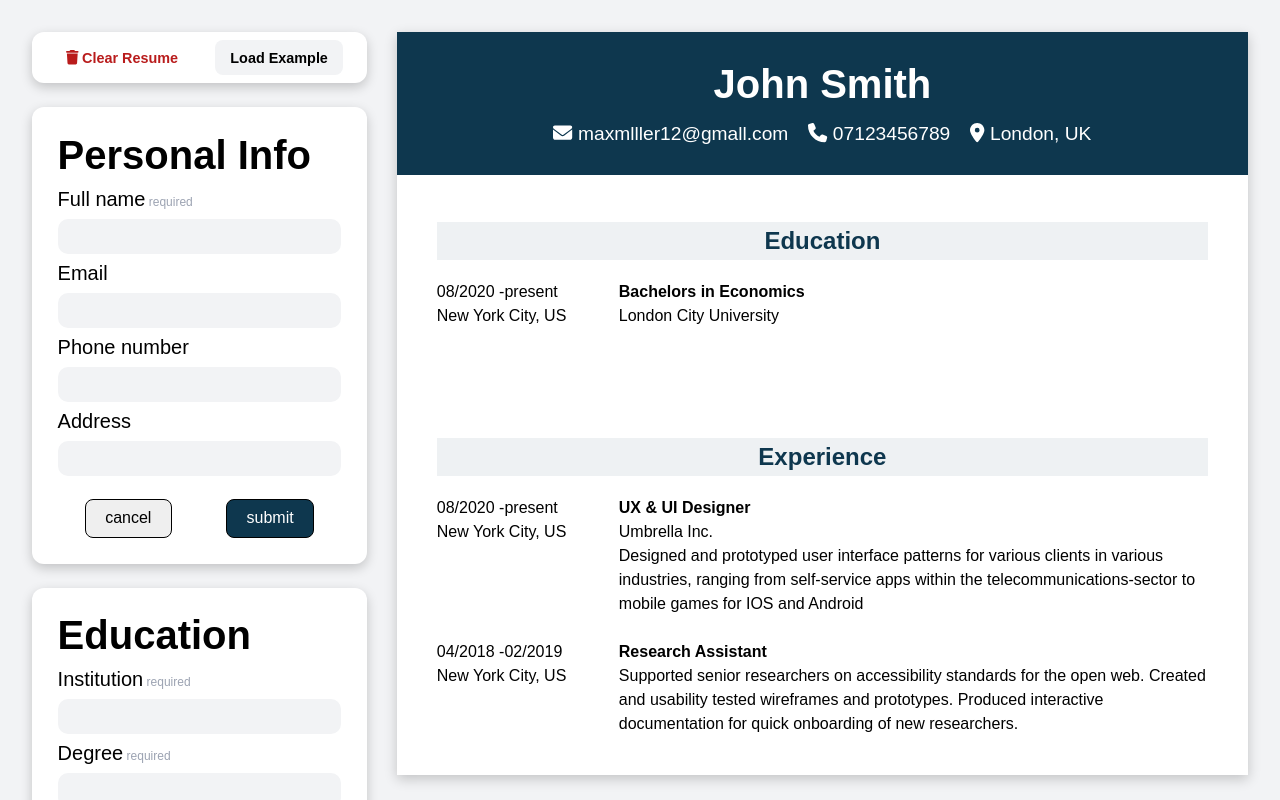
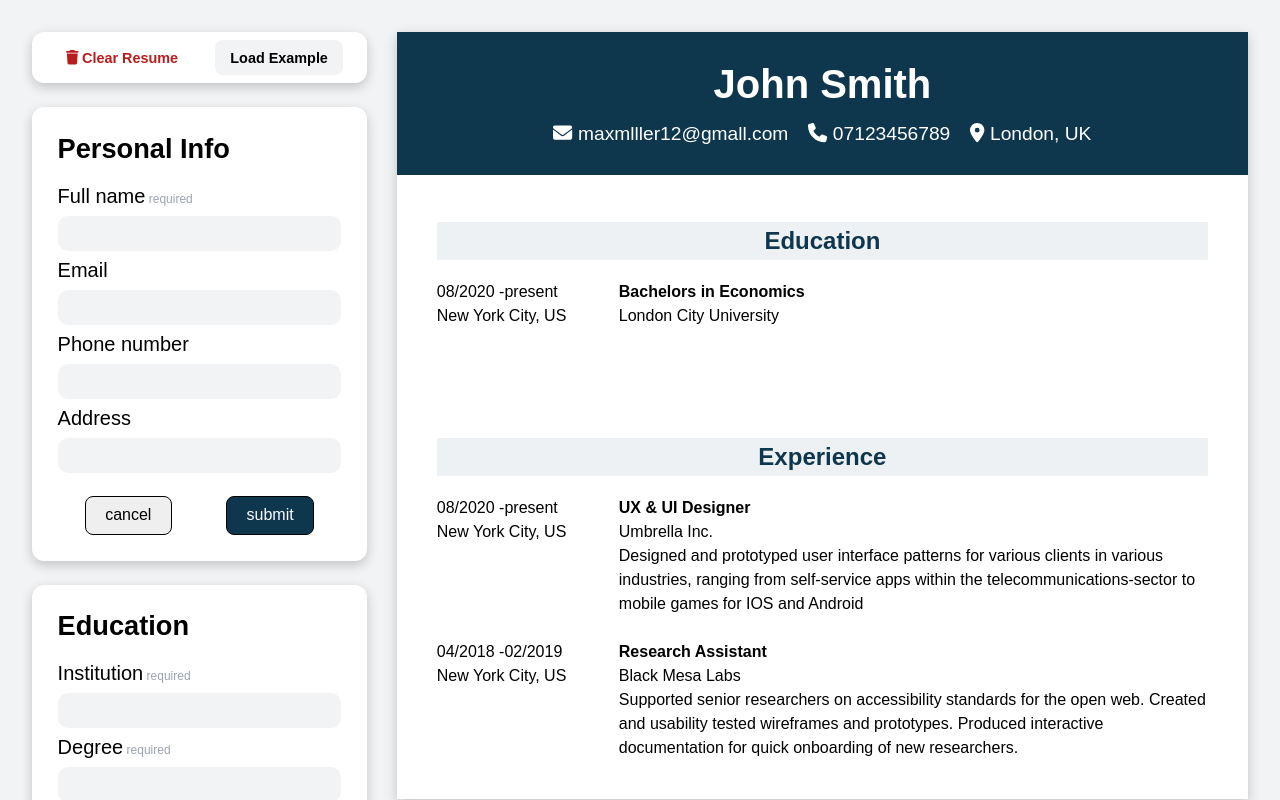
Before and after one commit to Khaled0P/Resume-Builder, a React (Vite) app: page / in a window 1280 px wide. Shown: the top 800 px of the page. Built offline with nearby package versions, Linux system fonts and the light colour scheme.

Commit message:
refac template component to return sections array
before commit education and experience template sections were hard coded

```diff
--- a/src/components/AppSection.jsx
+++ b/src/components/AppSection.jsx
@@ -4,9 +4,9 @@ import '../styles/AppSection.css';
 export default function AppSection({ fieldName, icon, list, setData, data }) {
   return (
     <div className="container">
-      <h1>
+      <h2>
         {icon} {fieldName}
-      </h1>
+      </h2>
       <AppForm list={list} setData={setData} data={data} />
     </div>
   );
--- a/src/components/template.jsx
+++ b/src/components/template.jsx
@@ -1,9 +1,14 @@
 import '../styles/template.css';
 import TemplatePersonal from './templatePersonal';
 import TemplateSection from './templateSection';
-import { defaulTemp } from '../data/data';
+import { defaulTemp, defaultEducation, defaultExperience } from '../data/data';
 
-export default function Template({ useDefaulTemp, data }) {
+export default function Template({
+  useDefaulTemp,
+  data,
+  education,
+  experience,
+}) {
   // eslint-disable-next-line no-unused-vars
   return (
     <div className="template">
@@ -13,79 +18,41 @@ export default function Template({ useDefaulTemp, data }) {
         phone={data.phone || (useDefaulTemp && defaulTemp.phone)}
         address={data.address || (useDefaulTemp && defaulTemp.address)}
       />
+
       <div className="education">
         {useDefaulTemp && <h2>Education</h2>}
-        <TemplateSection
-          title={data.degree || (useDefaulTemp && defaulTemp.degree)}
-          organization={
-            data.institution || (useDefaulTemp && defaulTemp.institution)
+
+        {(education || (useDefaulTemp ? defaultEducation : [])).map((item) => {
+          return (
+            <TemplateSection
+              key={item.degree}
+              title={item.degree}
+              organization={item.institution}
+              location={item.universityLocation}
+              startDate={item.degreeStartDate}
+              endDate={item.degreeEndDate}
+            />
+          );
+        })}
+      </div>
+
+      <div className="experience">
+        {(useDefaulTemp || experience) && <h2>Experience</h2>}
+        {(experience || (useDefaulTemp ? defaultExperience : [])).map(
+          (field) => {
+            return (
+              <TemplateSection
+                key={field.jobTitle}
+                title={field.jobTitle}
+                organization={field.jobOrganization}
+                location={field.jobLocation}
+                startDate={field.jobStartDate}
+                endDate={field.jobEndtDate}
+                description={field.jobDescription}
+              />
+            );
           }
-          location={
-            data.universityLocation ||
-            (useDefaulTemp && defaulTemp.universityLocation)
-          }
-          startDate={
-            data.degreeStartDate ||
-            (useDefaulTemp && defaulTemp.degreeStartDate)
-          }
-          endDate={
-            data.degreeEndDate || (useDefaulTemp && defaulTemp.degreeEndDate)
-          }
-        />
-      </div>
-      <div className="experience">
-        {useDefaulTemp && <h2>Experience</h2>}
-        <TemplateSection
-          title={
-            data.firstJobTitle || (useDefaulTemp && defaulTemp.firstJobTitle)
-          }
-          organization={
-            data.firstJobOrganization ||
-            (useDefaulTemp && defaulTemp.firstJobOrganization)
-          }
-          location={
-            data.firstJobLocation ||
-            (useDefaulTemp && defaulTemp.firstJobLocation)
-          }
-          startDate={
-            data.firstJobStartDate ||
-            (useDefaulTemp && defaulTemp.firstJobStartDate)
-          }
-          endDate={
-            data.firstJobEndtDate ||
-            (useDefaulTemp && defaulTemp.firstJobEndtDate)
-          }
-          description={
-            data.firstJobDescription ||
-            (useDefaulTemp && defaulTemp.firstJobDescription)
-          }
-        />
-        <TemplateSection
-          title={
-            data.secondJobTitle || (useDefaulTemp && defaulTemp.secondJobTitle)
-          }
-          organization={
-            data.secondJobOrganization ||
-            (useDefaulTemp.secondJobOrganization &&
-              defaulTemp.secondJobOrganization)
-          }
-          location={
-            data.secondJobLocation ||
-            (useDefaulTemp && defaulTemp.secondJobLocation)
-          }
-          startDate={
-            data.secondJobStartDate ||
-            (useDefaulTemp && defaulTemp.secondJobStartDate)
-          }
-          endDate={
-            data.secondJobEndtDate ||
-            (useDefaulTemp && defaulTemp.secondJobEndtDate)
-          }
-          description={
-            data.secondJobDescription ||
-            (useDefaulTemp && defaulTemp.secondJobDescription)
-          }
-        />
+        )}
       </div>
     </div>
   );
--- a/src/data/data.js
+++ b/src/data/data.js
@@ -8,15 +8,15 @@ export const personalFieldInfo = [
 export const educationFieldInfo = [
   { name: 'Institution', id: 'institution', type: 'text', required: true },
   { name: 'Degree', id: 'degree', type: 'text', required: true },
-  { name: 'Start date', id: 'degreeStartDate', type: 'date' },
-  { name: 'End date', id: 'degreeEndDate', type: 'date' },
+  { name: 'Start date', id: 'degreeStartDate', type: 'month' },
+  { name: 'End date', id: 'degreeEndDate', type: 'month' },
 ];
 
 export const experienceFieldInfo = [
   { name: 'Company', id: 'company', type: 'text', required: true },
   { name: 'Position', id: 'position', type: 'text', required: true },
-  { name: 'Start date', id: 'startDate', type: 'date' },
-  { name: 'End date', id: 'endDate', type: 'date' },
+  { name: 'Start date', id: 'startDate', type: 'month' },
+  { name: 'End date', id: 'endDate', type: 'month' },
   { name: 'Location', id: 'location', type: 'text' },
   { name: 'Description', id: 'description', type: 'textarea' },
 ];
@@ -26,29 +26,38 @@ export const defaulTemp = {
   email: 'maxmlller12@gmall.com',
   phone: '07123456789',
   address: 'London, UK',
-  degree: 'Bachelors in Economics',
-  institution: 'London City University',
-  universityLocation: 'New York City, US',
-  degreeStartDate: '08/2020',
-  degreeEndDate: 'present',
+};
 
-  firstJobTitle: 'UX & UI Designer',
-  firstJobOrganization: 'Umbrella Inc.',
-  firstJobLocation: 'New York City, US',
-  firstJobDescription: `Designed and prototyped user interface patterns for various
+export const defaultEducation = [
+  {
+    degree: 'Bachelors in Economics',
+    institution: 'London City University',
+    universityLocation: 'New York City, US',
+    degreeStartDate: '08/2020',
+    degreeEndDate: 'present',
+  },
+];
+export const defaultExperience = [
+  {
+    jobTitle: 'UX & UI Designer',
+    jobOrganization: 'Umbrella Inc.',
+    jobLocation: 'New York City, US',
+    jobDescription: `Designed and prototyped user interface patterns for various
                         clients in various industries, ranging from self-service apps
                         within the telecommunications-sector to mobile games for IOS and
                         Android`,
-  firstJobStartDate: '08/2020',
-  firstJobEndtDate: 'present',
-
-  secondJobTitle: 'Research Assistant',
-  secondJobOrganization: 'Black Mesa Labs',
-  secondJobLocation: 'New York City, US',
-  secondJobDescription: `Supported senior researchers on accessibility standards for the
+    jobStartDate: '08/2020',
+    jobEndtDate: 'present',
+  },
+  {
+    jobTitle: 'Research Assistant',
+    jobOrganization: 'Black Mesa Labs',
+    jobLocation: 'New York City, US',
+    jobDescription: `Supported senior researchers on accessibility standards for the
                          open web. Created and usability tested wireframes and
                          prototypes. Produced interactive documentation for quick
                          onboarding of new researchers.`,
-  secondJobStartDate: '04/2018',
-  secondJobEndtDate: '02/2019',
-};
+    jobStartDate: '04/2018',
+    jobEndtDate: '02/2019',
+  },
+];
--- a/src/styles/AppSection.css
+++ b/src/styles/AppSection.css
@@ -6,6 +6,11 @@
     box-shadow: rgba(0, 0, 0, 0.2) 0px 4px 12px;
 }
 
+.container h2 {
+    margin-bottom: 20px;
+    font-size: 1.7em;
+}
+
 .buttonGroup {
     display: flex;
     justify-content: space-around;
--- a/src/styles/templateSection.css
+++ b/src/styles/templateSection.css
@@ -1,4 +1,4 @@
-h2 {
+.template h2 {
     background-color: #eef1f3;
     color: #0e374e;
     margin-bottom: 20px;
```
